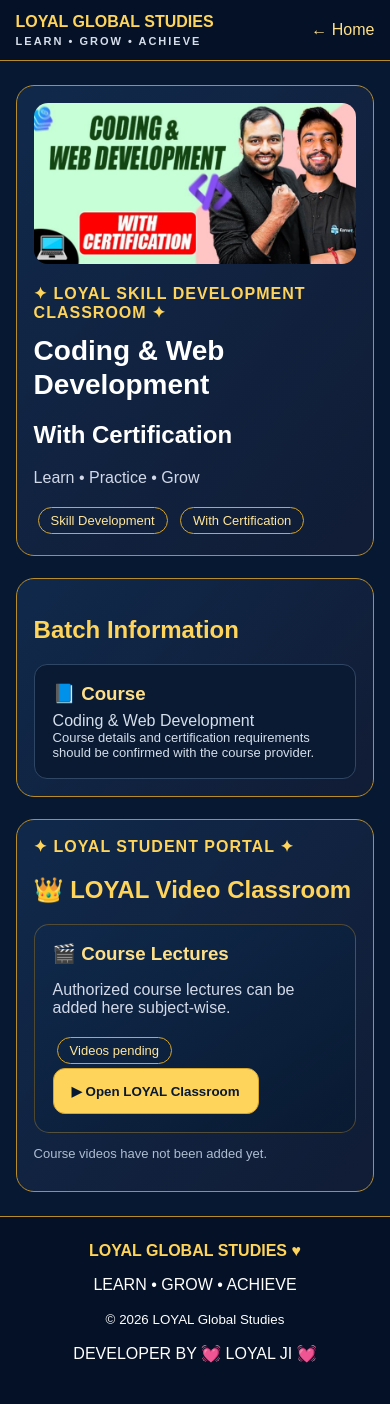
After one commit to loyalglobalstudies/loyal-global-studies, a Flask app: page /batches/coding-web-development-earners in a window 390 px wide. The commit adds this page. Run offline with Flask 3, Linux system fonts and the light colour scheme.

Commit message:
Add coding and mobile video editing batches

```diff
--- a/app.py
+++ b/app.py
@@ -74,6 +74,18 @@ BATCHES = [
         "name": "BPSC TRE 4.0 — Class 9–10 & 11–12",
         "description": "Bilingual Bihar teacher recruitment exam preparation.",
         "category": "Teaching Exams"
+    },
+    {
+        "slug": "coding-web-development-earners",
+        "name": "Coding & Web Development",
+        "description": "Coding and web development course with certification.",
+        "category": "Skill Development"
+    },
+    {
+        "slug": "mobile-video-editing-ai-earners",
+        "name": "Mobile Video Editing with AI",
+        "description": "Mobile video editing course with AI tools and certification.",
+        "category": "Skill Development"
     },
     {
         "slug": "nda-1-2027-target-dehradun",
--- /dev/null
+++ b/templates/batches/coding-web-development-earners.html
@@ -0,0 +1,95 @@
+<!DOCTYPE html>
+<html lang="en">
+<head>
+<meta charset="UTF-8">
+<meta name="viewport" content="width=device-width, initial-scale=1">
+<meta name="theme-color" content="#061832">
+<title>Coding & Web Development | LOYAL GLOBAL STUDIES</title>
+<meta name="description" content="Coding & Web Development — LOYAL Global Studies skill development classroom.">
+<style>
+:root{--gold:#ffd45a;--navy:#061832;--blue:#0b2850}
+*{box-sizing:border-box}
+body{margin:0;background:var(--navy);color:#fff;font-family:Arial,sans-serif}
+.topbar{display:flex;justify-content:space-between;align-items:center;padding:16px 5%;background:#041126;border-bottom:1px solid #b88c2b}
+.brand{color:var(--gold);font-weight:900;text-decoration:none}
+.brand small{display:block;color:#d5deeb;font-size:11px;letter-spacing:2px;margin-top:4px}
+.back{color:#ffe08a;text-decoration:none}
+.wrap{width:min(1000px,92%);margin:24px auto}
+.hero,.section{border:1px solid #b88c2b;border-radius:18px;background:linear-gradient(130deg,#10294b,#111c35);padding:24px;margin-bottom:22px}
+.tag{color:var(--gold);font-weight:900;letter-spacing:1px}
+h1{font-size:clamp(28px,6vw,48px);line-height:1.2;margin:12px 0}
+h1 span,.section h2{color:var(--gold)}
+.subtitle,.muted{color:#d2d9e8}
+.poster{display:block;width:100%;max-height:420px;object-fit:contain;border-radius:14px;margin:0 0 20px;background:#07162d}
+.status{display:inline-block;border:1px solid #d5a52c;color:#ffe69a;border-radius:30px;padding:5px 12px;font-size:13px;margin:4px}
+.card{padding:18px;background:#091a32;border:1px solid #304665;border-radius:13px}
+.card h3{margin:0 0 7px;color:#ffe08a}
+.card p{margin:0;color:#d5deeb}
+.classroom-card{padding:18px;background:linear-gradient(145deg,#10294b,#091a32);border:1px solid #b88c2c66;border-radius:15px}
+.classroom-card h3{margin:0 0 8px;color:#ffe08a}
+.classroom-card p{color:#d2d9e8}
+.note{font-size:13px;color:#aebdd0}
+footer{text-align:center;padding:25px;background:#041126;border-top:1px solid #b88c2b}
+footer strong{color:var(--gold)}
+@media(max-width:520px){.hero,.section{padding:17px}.topbar{padding:13px 4%}}
+</style>
+<link rel="stylesheet" href="/static/css/loyal-classroom.css">
+<link rel="stylesheet" href="/static/css/loyal-video-player.css">
+</head>
+<body>
+<header class="topbar">
+<a class="brand" href="/">LOYAL GLOBAL STUDIES<small>LEARN • GROW • ACHIEVE</small></a>
+<a class="back" href="/">← Home</a>
+</header>
+<main class="wrap">
+<section class="hero">
+<img class="poster" src="/static/images/coding-web-development-earners.jpg" alt="Coding & Web Development batch thumbnail" loading="lazy">
+<span class="tag">✦ LOYAL SKILL DEVELOPMENT CLASSROOM ✦</span>
+<h1>Coding & Web Development</h1>
+<h2>With Certification</h2>
+<p class="subtitle">Learn • Practice • Grow</p>
+<span class="status">Skill Development</span>
+<span class="status">With Certification</span>
+</section>
+<section class="section">
+<h2>Batch Information</h2>
+<div class="card">
+<h3>📘 Course</h3>
+<p>Coding & Web Development</p>
+<p class="note">Course details and certification requirements should be confirmed with the course provider.</p>
+</div>
+</section>
+<section class="section" id="loyal-classroom">
+<span class="tag">✦ LOYAL STUDENT PORTAL ✦</span>
+<h2>👑 LOYAL Video Classroom</h2>
+<div class="classroom-card">
+<h3>🎬 Course Lectures</h3>
+<p>Authorized course lectures can be added here subject-wise.</p>
+<span class="status">Videos pending</span>
+<div id="loyal-classroom-player-coding-web-development-earners"></div>
+</div>
+<p class="note">Course videos have not been added yet.</p>
+</section>
+</main>
+<footer>
+<strong>LOYAL GLOBAL STUDIES ♥</strong>
+<p>LEARN • GROW • ACHIEVE</p>
+<small>© 2026 LOYAL Global Studies</small>
+<p>DEVELOPER BY 💓 LOYAL JI 💓</p>
+</footer>
+<script src="/static/js/loyal-video-player.js"></script>
+<script>
+(function () {
+  "use strict";
+  if (!window.LoyalVideoPlayer) return;
+  window.loyalBatchPlayer = window.LoyalVideoPlayer.mount({
+    root: "#loyal-classroom-player-coding-web-development-earners",
+    title: "Coding & Web Development",
+    launchLabel: "▶ Open LOYAL Classroom",
+    storageKey: "loyal_coding_web_development_earners_v1",
+    teachers: []
+  });
+})();
+</script>
+</body>
+</html>
--- a/templates/index.html
+++ b/templates/index.html
@@ -65,6 +65,8 @@
     'up-constable-2026-27': 'images/up-constable-2026-27.jpg',
     'world-map-recorded': 'images/world-map-recorded.jpg',
     'nda-1-2027-target-dehradun': 'images/nda-1-2027-target-dehradun.jpg',
+    'coding-web-development-earners': 'images/coding-web-development-earners.jpg',
+    'mobile-video-editing-ai-earners': 'images/mobile-video-editing-ai-earners.jpg',
   } %}
 
   <section class="batch-library" id="batches">
```
Also changed, not shown: templates/batches/mobile-video-editing-ai-earners.html (added, +95 -0 lines), static/images/coding-web-development-earners.jpg (added), static/images/mobile-video-editing-ai-earners.jpg (added).
